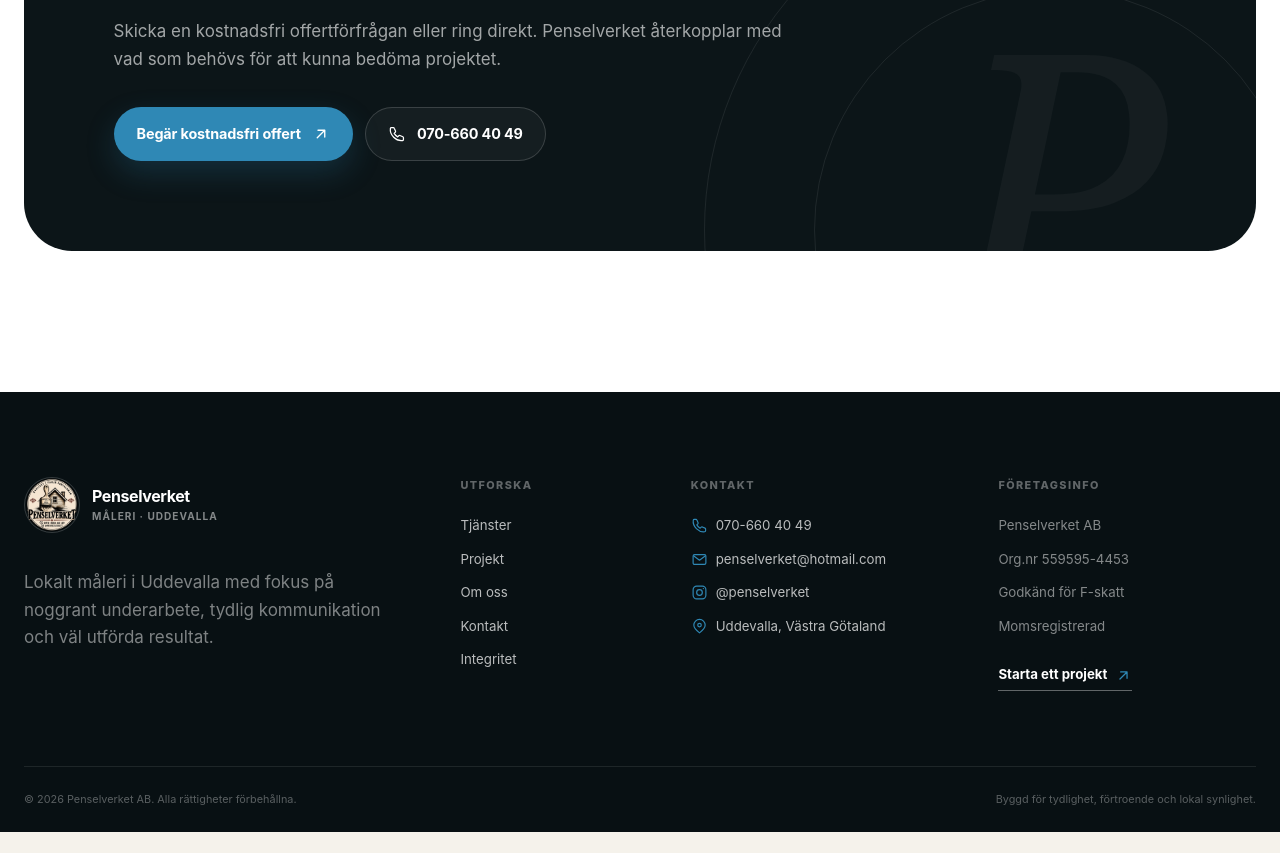
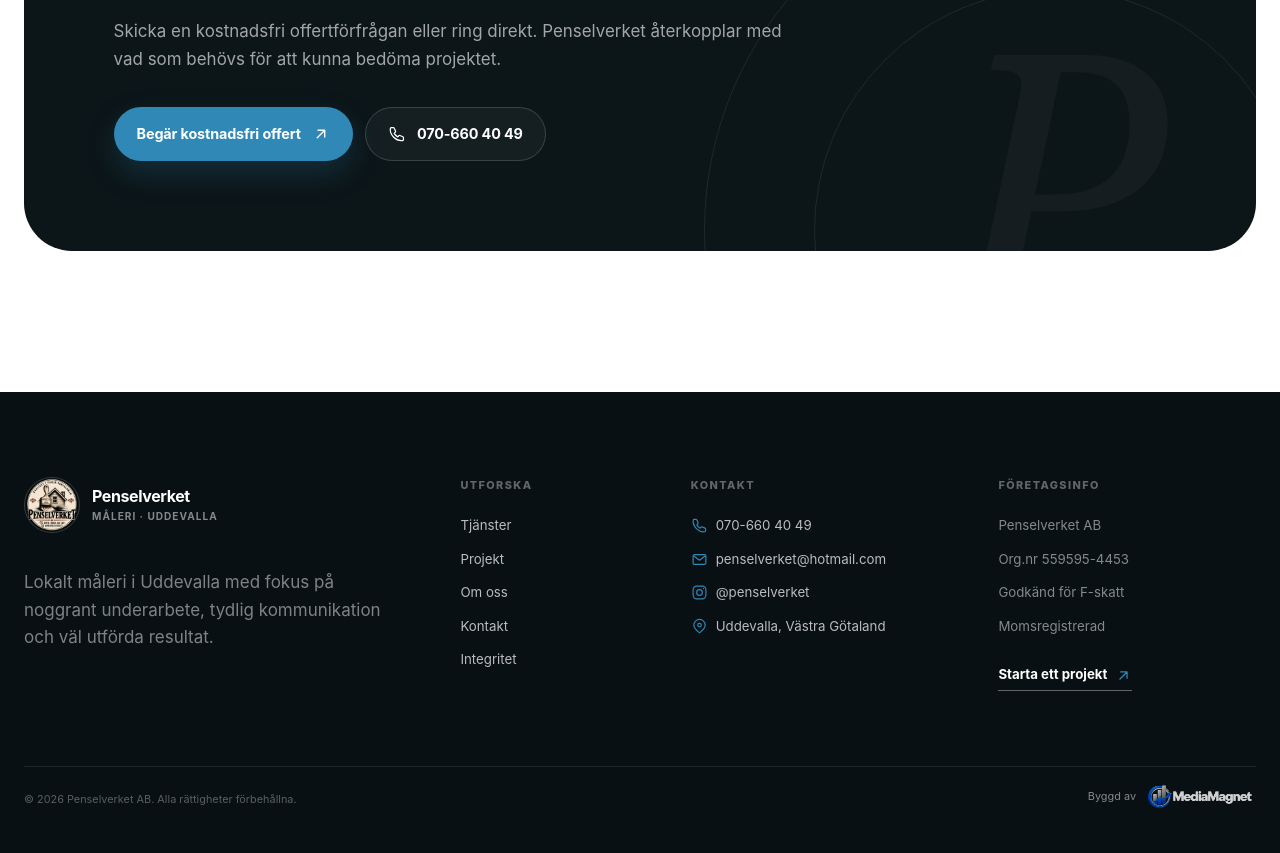
Before and after one commit to Raffi02k/peselverket_website, a React (Vite) app in the folder frontend/: page / in a window 1280 px wide. Shown: the part 10266-11119 px from the top of the page. Before the commit the page ends 11098 px from the top, so only its background shows below. Built offline with nearby package versions, Linux system fonts and the light colour scheme.

Commit message:
feat: add footer build credit

```diff
--- a/frontend/src/components/Footer.tsx
+++ b/frontend/src/components/Footer.tsx
@@ -45,7 +45,16 @@
 
       <div className="container site-footer__bottom">
         <p>© {year} {company.legalName}. Alla rättigheter förbehållna.</p>
-        <p>Byggd för tydlighet, förtroende och lokal synlighet.</p>
+        <a
+          className="site-footer__credit"
+          href="https://mediamagnet-three.vercel.app"
+          target="_blank"
+          rel="noreferrer"
+          aria-label="Byggd av MediaMagnet"
+        >
+          <span>Byggd av</span>
+          <img src="/assets/mediamagnet_logo_with_text_vit.png" alt="MediaMagnet" width="220" height="58" />
+        </a>
       </div>
     </footer>
   );
--- a/frontend/src/styles/global.css
+++ b/frontend/src/styles/global.css
@@ -1734,6 +1734,38 @@
   margin: 0;
 }
 
+.site-footer__credit {
+  display: inline-flex;
+  align-items: center;
+  gap: 8px;
+  margin-top: -25px;
+  color: rgba(255, 255, 255, 0.5);
+  transition: color 180ms ease, opacity 180ms ease, transform 180ms ease;
+}
+
+.site-footer__credit:hover {
+  color: #fff;
+  transform: translateY(-1px);
+}
+
+.site-footer__credit span {
+  white-space: nowrap;
+}
+
+.site-footer__credit img {
+  display: block;
+  width: min(112px, 24vw);
+  height: auto;
+  opacity: 0.82;
+  transition: opacity 180ms ease, filter 180ms ease, transform 180ms ease;
+}
+
+.site-footer__credit:hover img {
+  opacity: 1;
+  filter: brightness(1.08) drop-shadow(0 3px 10px rgba(255, 255, 255, 0.08));
+  transform: translateY(-1px);
+}
+
 .mobile-contact-bar {
   display: none;
 }
@@ -3276,6 +3308,15 @@
   .site-footer__bottom {
     align-items: flex-start;
     flex-direction: column;
+  }
+
+  .site-footer__credit {
+    gap: 6px;
+    margin-top: 0;
+  }
+
+  .site-footer__credit img {
+    width: min(96px, 28vw);
   }
 
   .mobile-contact-bar {
```
Also changed, not shown: frontend/public/assets/mediamagnet_logo_with_text_vit.png (added).
